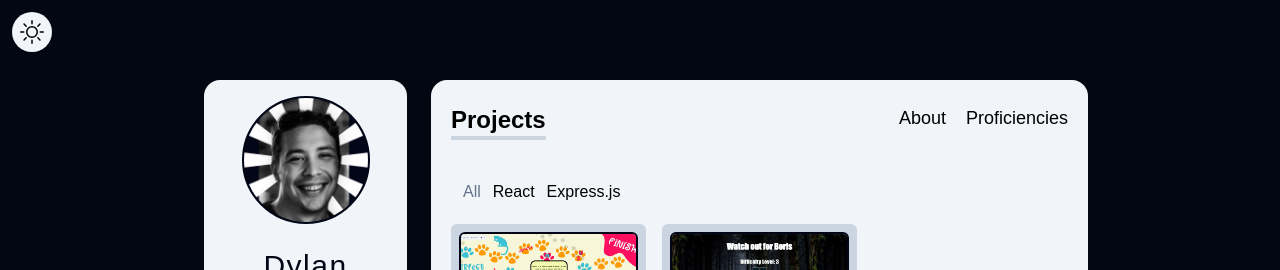
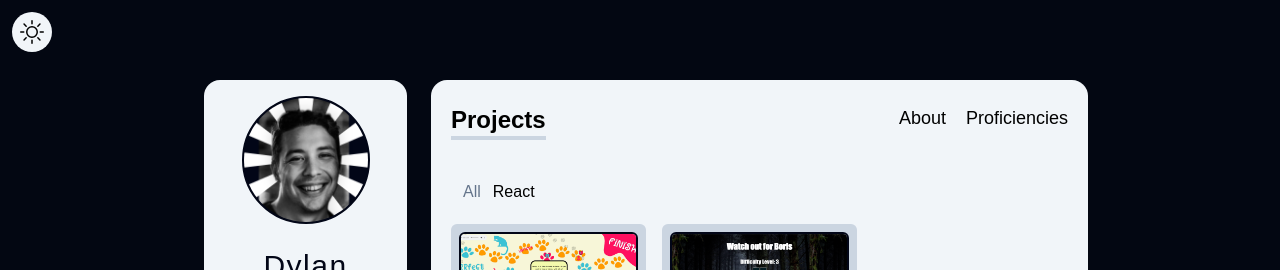
Before and after one commit to dylan-guthrie-wickens/portfolio-site, a Next.js app: page /projects in a window 1280 px wide. Shown: the top 270 px of the page. Built offline with nearby package versions, Linux system fonts and the light colour scheme.

Commit message:
bug fix empty project menu

```diff
--- a/components/ProjectsNavBar.tsx
+++ b/components/ProjectsNavBar.tsx
@@ -21,7 +21,7 @@ const ProjectsNavBar: FunctionComponent<{
   filterByCategory: Function
   active: string
 }> = (props) => {
-  const categories = ['All', 'React', 'Express.js']
+  const categories = ['All', 'React']
 
   return (
     <div className="flex px-3 py-2 space-x-3 overflow-x-auto list-none">
```
